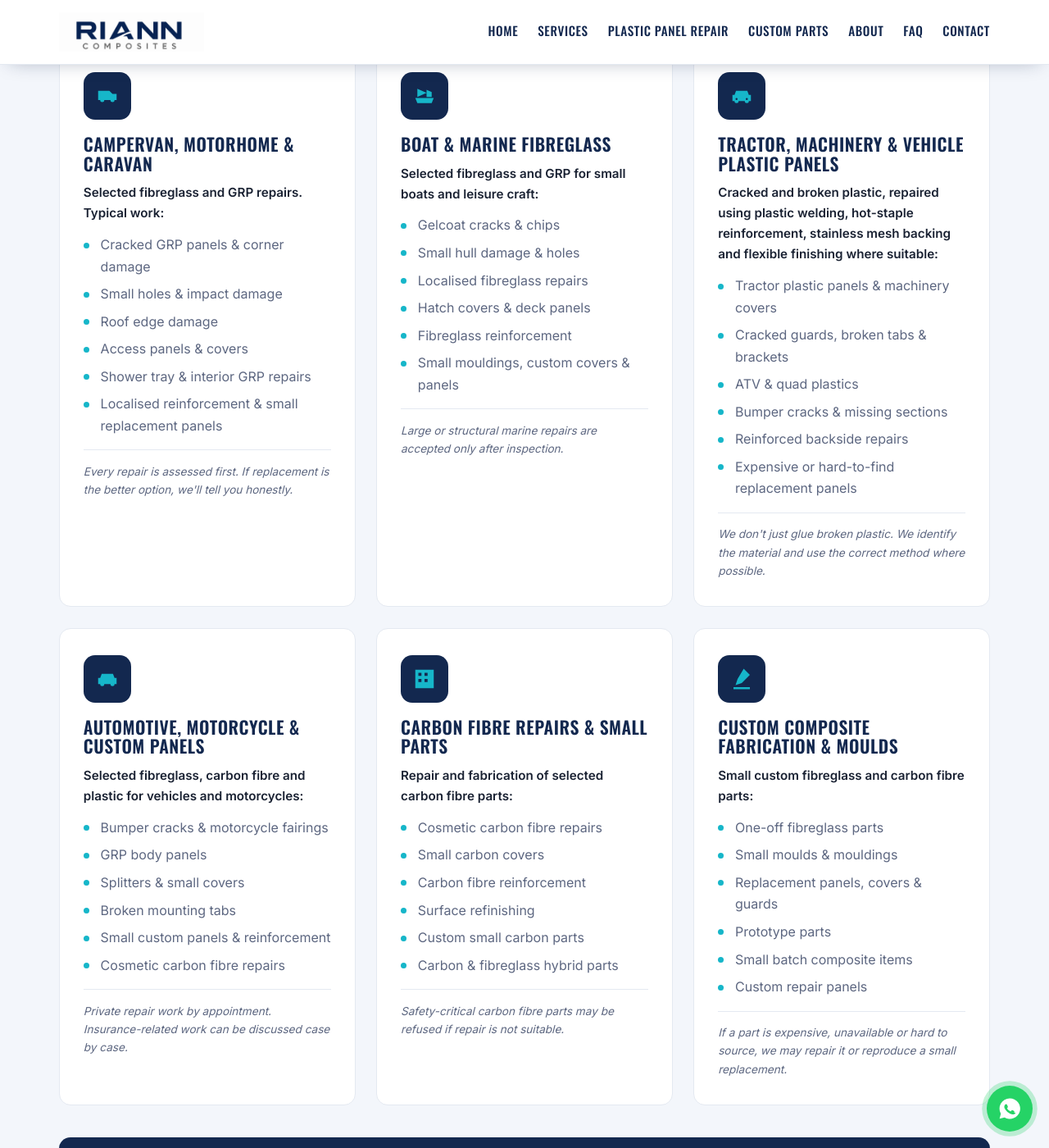
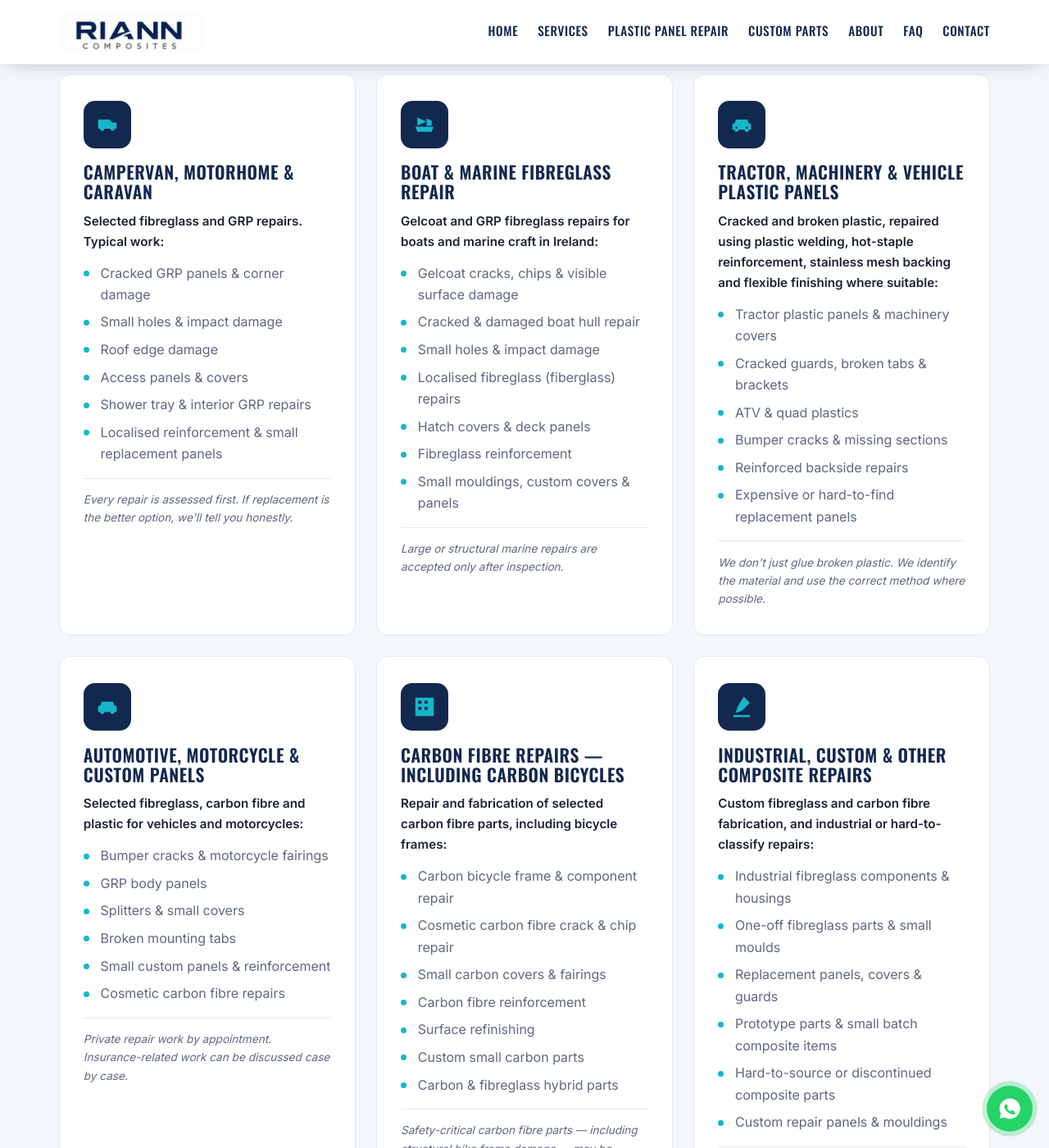
Before and after one commit to rgksugan/rianncomposites.ie, a Jekyll site: the page built from index.html, in a window 1280 px wide and 1400 px high, scrolled down 3481 px. Shown: the whole window at 82% size. Built offline with Jekyll 4.4.1, drawn with Linux system fonts in a browser that asks for light colours; some of the changed text lies outside the part shown.

Commit message:
Optimise copy and FAQ for target keywords and search queries
Meta description:
- Rewritten to include fibreglass/fiberglass (both spellings), gelcoat,
  carbon bicycle, campervan, motorhome, boat hull, Co. Clare, Ireland

Hero lead:
- Now lists: cracked fibreglass (GRP), gelcoat, carbon fibre, carbon
  bicycle frames, campervan/motorhome panels, boat hulls, tractor panels

Service cards:
- Marine: heading updated to 'Boat & Marine Fibreglass Repair'; intro
  leads with gelcoat; added 'cracked & damaged boat hull repair' and
  'fiberglass' US spelling variant
- Carbon: heading updated to include 'Carbon Bicycles'; added carbon
  bicycle frame & component repair to list; strengthened safety note
- Custom/Industrial: renamed to 'Industrial, Custom & Other Composite
  Repairs'; added industrial framing to intro and bullet points

FAQ section (13 questions, rewritten around real search queries):
- Who repairs fibreglass near me?
- Can cracked fibreglass be repaired?
- Can a cracked boat hull be repaired?
- Who repairs fibreglass boats in Ireland?
- How much does fibreglass boat repair cost?
- Can a cracked carbon bicycle frame be repaired?
- Who repairs carbon bike frames in Ireland?
- Who repairs campervan fibreglass in Ireland?
- Can a damaged motorhome panel be repaired?
- Do you repair tractor plastic panels?
- Can every damaged part be repaired?
- Do I need to bring the part to you?
- Do you paint after repair?

JSON-LD:
- FAQPage schema updated to match all 13 new questions
- LocalBusiness description updated with full keyword set
- Marine service description updated (gelcoat, boat hull repair)
- Carbon service description updated (carbon bicycle frames)

Co-Authored-By: Claude Sonnet 4.6 <noreply@anthropic.com>

```diff
--- a/index.html
+++ b/index.html
@@ -2,10 +2,10 @@
 layout: default
 title: null
 description: >-
-  Fibreglass, carbon fibre and plastic panel repair in Co. Clare, Ireland.
-  We repair campervans, boats, tractors, farm machinery, vehicles and custom
-  composite parts. Honest assessment, proper preparation, strong results.
-  We repair it — not replace it. Workshop visits by appointment only.
+  Fibreglass and fiberglass (GRP) repair in Ireland. Riann Composites repairs
+  cracked fibreglass panels, gelcoat damage, carbon fibre parts, carbon bicycle
+  frames, campervan and motorhome GRP, boat hulls, tractor plastic panels and
+  custom composite parts in Co. Clare. Honest assessment. Workshop by appointment.
 ---
 
 <!-- ============================== HERO ============================== -->
@@ -13,9 +13,9 @@ description: >-
   <div class="hero__bg" aria-hidden="true"></div>
   <div class="container hero__inner">
     <h1 class="hero__title">We Repair It.<br><span class="accent">Not Replace It.</span></h1>
-    <p class="hero__lead">Riann Composites repairs damaged fibreglass, carbon fibre and selected
-      plastic panels for campervans, boats, tractors, farm machinery, vehicles and custom
-      parts in Co. Clare.</p>
+    <p class="hero__lead">Riann Composites repairs cracked fibreglass (GRP), gelcoat damage,
+      carbon fibre parts, carbon bicycle frames, campervan and motorhome panels, boat hulls,
+      tractor plastic panels and custom composite parts in Co. Clare, Ireland.</p>
     <p class="hero__sub">Honest assessment, proper preparation and strong, clean results.</p>
 
     <div class="hero__actions">
@@ -159,12 +159,13 @@ description: >-
 
       <article class="service-card" id="service-marine">
         <span class="service-card__ico"><svg viewBox="0 0 24 24"><path d="M3 14h18l-2 5H5zM5 13V5l9 4-9 4zm9-7 5 2.2V13h-5z"/></svg></span>
-        <h3>Boat &amp; Marine Fibreglass</h3>
-        <p class="service-card__intro">Selected fibreglass and GRP for small boats and leisure craft:</p>
+        <h3>Boat &amp; Marine Fibreglass Repair</h3>
+        <p class="service-card__intro">Gelcoat and GRP fibreglass repairs for boats and marine craft in Ireland:</p>
         <ul>
-          <li>Gelcoat cracks &amp; chips</li>
-          <li>Small hull damage &amp; holes</li>
-          <li>Localised fibreglass repairs</li>
+          <li>Gelcoat cracks, chips &amp; visible surface damage</li>
+          <li>Cracked &amp; damaged boat hull repair</li>
+          <li>Small holes &amp; impact damage</li>
+          <li>Localised fibreglass (fiberglass) repairs</li>
           <li>Hatch covers &amp; deck panels</li>
           <li>Fibreglass reinforcement</li>
           <li>Small mouldings, custom covers &amp; panels</li>
@@ -204,30 +205,31 @@ description: >-
 
       <article class="service-card" id="service-carbon">
         <span class="service-card__ico"><svg viewBox="0 0 24 24"><path d="M3 3h18v18H3zm3 3v3h3V6zm6 0v3h3V6zM6 12v3h3v-3zm6 0v3h3v-3z"/></svg></span>
-        <h3>Carbon Fibre Repairs &amp; Small Parts</h3>
-        <p class="service-card__intro">Repair and fabrication of selected carbon fibre parts:</p>
+        <h3>Carbon Fibre Repairs — Including Carbon Bicycles</h3>
+        <p class="service-card__intro">Repair and fabrication of selected carbon fibre parts, including bicycle frames:</p>
         <ul>
-          <li>Cosmetic carbon fibre repairs</li>
-          <li>Small carbon covers</li>
+          <li>Carbon bicycle frame &amp; component repair</li>
+          <li>Cosmetic carbon fibre crack &amp; chip repair</li>
+          <li>Small carbon covers &amp; fairings</li>
           <li>Carbon fibre reinforcement</li>
           <li>Surface refinishing</li>
           <li>Custom small carbon parts</li>
           <li>Carbon &amp; fibreglass hybrid parts</li>
         </ul>
-        <p class="service-card__note">Safety-critical carbon fibre parts may be refused if repair is not suitable.</p>
+        <p class="service-card__note">Safety-critical carbon fibre parts — including structural bike frame damage — may be refused if repair is not suitable.</p>
       </article>
 
       <article class="service-card" id="service-custom">
         <span class="service-card__ico"><svg viewBox="0 0 24 24"><path d="M14 2l6 6-8 8-6 2 2-6zM4 20h16v2H4z"/></svg></span>
-        <h3>Custom Composite Fabrication &amp; Moulds</h3>
-        <p class="service-card__intro">Small custom fibreglass and carbon fibre parts:</p>
+        <h3>Industrial, Custom &amp; Other Composite Repairs</h3>
+        <p class="service-card__intro">Custom fibreglass and carbon fibre fabrication, and industrial or hard-to-classify repairs:</p>
         <ul>
-          <li>One-off fibreglass parts</li>
-          <li>Small moulds &amp; mouldings</li>
+          <li>Industrial fibreglass components &amp; housings</li>
+          <li>One-off fibreglass parts &amp; small moulds</li>
           <li>Replacement panels, covers &amp; guards</li>
-          <li>Prototype parts</li>
-          <li>Small batch composite items</li>
-          <li>Custom repair panels</li>
+          <li>Prototype parts &amp; small batch composite items</li>
+          <li>Hard-to-source or discontinued composite parts</li>
+          <li>Custom repair panels &amp; mouldings</li>
         </ul>
         <p class="service-card__note">If a part is expensive, unavailable or hard to source, we may repair it or reproduce a small replacement.</p>
       </article>
@@ -357,42 +359,72 @@ description: >-
     </div>
     <div class="faq__list">
       <details class="faq__item">
-        <summary>Can every damaged part be repaired?</summary>
-        <p>No. Some parts are better replaced. We inspect the damage and give honest advice before work starts.</p>
+        <summary>Who repairs fibreglass near me?</summary>
+        <p>Riann Composites is based in Ennis, Co. Clare and repairs fibreglass (GRP) parts for customers
+          across Ireland. Workshop visits are by appointment. Send us photos on WhatsApp for an initial
+          assessment before arranging a visit.</p>
+      </details>
+      <details class="faq__item">
+        <summary>Can cracked fibreglass be repaired?</summary>
+        <p>Yes, in most cases. Fibreglass and GRP cracks can be repaired using composite laminating, bonding
+          and surface finishing. The repair method depends on the size, location and depth of the crack,
+          and whether there is backside access. We assess every job individually and give honest advice
+          before starting work.</p>
+      </details>
+      <details class="faq__item">
+        <summary>Can a cracked boat hull be repaired?</summary>
+        <p>Yes. We repair selected fibreglass and GRP boat hull damage including gelcoat cracks, chips, small
+          holes and impact damage. Large or structural hull repairs require a workshop inspection before we
+          can accept the job. Send us photos for an honest first opinion.</p>
+      </details>
+      <details class="faq__item">
+        <summary>Who repairs fibreglass boats in Ireland?</summary>
+        <p>Riann Composites repairs fibreglass and GRP boats in Co. Clare. We repair gelcoat damage, cracks,
+          small hull damage, hatch covers and deck panels. Contact us with photos for a free repair opinion.</p>
+      </details>
+      <details class="faq__item">
+        <summary>How much does fibreglass boat repair cost?</summary>
+        <p>Cost depends on the size of the damage, the repair method required and access to the damaged area.
+          We give a clear quote before any work begins. Send us photos on WhatsApp for a free initial repair opinion.</p>
+      </details>
+      <details class="faq__item">
+        <summary>Can a cracked carbon bicycle frame be repaired?</summary>
+        <p>Selected carbon bicycle repairs are possible, including cosmetic cracking and surface damage.
+          Safety-critical structural frame damage may be refused where repair is not appropriate.
+          Send us photos for an honest assessment before arranging a workshop visit.</p>
+      </details>
+      <details class="faq__item">
+        <summary>Who repairs carbon bike frames in Ireland?</summary>
+        <p>Riann Composites repairs selected carbon fibre bicycle frames and components in Co. Clare, Ireland.
+          We assess each frame individually. Structural cracks that compromise safety may be declined if
+          repair is not the right option.</p>
+      </details>
+      <details class="faq__item">
+        <summary>Who repairs campervan fibreglass in Ireland?</summary>
+        <p>We repair selected GRP and fibreglass panels on campervans, motorhomes and caravans in Co. Clare,
+          including cracks, holes, corner damage, roof edge damage and access panels. Workshop visits by appointment.</p>
+      </details>
+      <details class="faq__item">
+        <summary>Can a damaged motorhome panel be repaired?</summary>
+        <p>Yes, in many cases. GRP and fibreglass panels on motorhomes and caravans can be repaired rather
+          than replaced. We inspect the damage and give honest advice on whether repair or replacement is
+          the better option.</p>
       </details>
       <details class="faq__item">
         <summary>Do you repair tractor plastic panels?</summary>
         <p>Yes, depending on the plastic type and damage. We repair selected tractor, machinery and vehicle
-          plastic panels using plastic welding, hot staples, reinforcement mesh and flexible finishing methods where suitable.</p>
+          plastic panels using plastic welding, hot staples, reinforcement mesh and flexible finishing
+          methods where suitable.</p>
       </details>
       <details class="faq__item">
-        <summary>Do you repair campervans and caravans?</summary>
-        <p>Yes. We repair selected GRP and fibreglass damage on campervans, motorhomes and caravans, including
-          cracks, holes, corner damage, roof edge damage and panels.</p>
-      </details>
-      <details class="faq__item">
-        <summary>Do you repair boats?</summary>
-        <p>Yes. We repair selected fibreglass and GRP marine parts. Large structural hull repairs require
-          inspection before acceptance.</p>
-      </details>
-      <details class="faq__item">
-        <summary>Do you make custom parts?</summary>
-        <p>Yes. We can make small custom fibreglass or carbon fibre parts, covers, guards, panels, mouldings and prototypes.</p>
-      </details>
-      <details class="faq__item">
-        <summary>Do you repair carbon fibre?</summary>
-        <p>Yes, selected carbon fibre parts can be repaired or refinished. Safety-critical parts may be refused
-          if repair is not suitable.</p>
-      </details>
-      <details class="faq__item">
-        <summary>Do you repair aircraft parts?</summary>
-        <p>No. Riann Composites does not provide aircraft repair services. Our services are for non-aviation
-          fibreglass, carbon fibre and plastic repair work.</p>
+        <summary>Can every damaged part be repaired?</summary>
+        <p>No. Some parts are better replaced. We inspect the damage and give honest advice before work
+          starts. If replacement is the safer or more practical option, we will tell you.</p>
       </details>
       <details class="faq__item">
         <summary>Do I need to bring the part to you?</summary>
-        <p>Most repairs are workshop-based and by appointment only. Mobile inspection or collection may be
-          discussed depending on the job and location.</p>
+        <p>Most repairs are workshop-based and by appointment only in Co. Clare. Mobile inspection or
+          collection may be discussed depending on the job and location.</p>
       </details>
       <details class="faq__item">
         <summary>Do you paint after repair?</summary>
@@ -409,7 +441,7 @@ description: >-
   "@context": "https://schema.org",
   "@type": "LocalBusiness",
   "name": "Riann Composites",
-  "description": "Fibreglass, carbon fibre and plastic panel repair in Co. Clare, Ireland. We repair campervans, boats, tractors, farm machinery, vehicles and custom composite parts. Workshop-based by appointment.",
+  "description": "Fibreglass and GRP repair in Ireland. Riann Composites repairs cracked fibreglass, gelcoat damage, carbon fibre parts, carbon bicycle frames, campervan and motorhome panels, boat hulls, tractor plastic panels and custom composite parts in Co. Clare. Workshop by appointment.",
   "url": "https://rianncomposites.ie",
   "telephone": "+353876955969",
   "email": "info@rianncomposites.ie",
@@ -451,7 +483,7 @@ description: >-
         "itemOffered": {
           "@type": "Service",
           "name": "Boat & Marine Fibreglass Repair",
-          "description": "Selected fibreglass and GRP repairs for small boats and leisure craft including gelcoat cracks, hull damage and fibreglass reinforcement."
+          "description": "Gelcoat and GRP fibreglass repairs for boats and marine craft in Ireland. Repairs include gelcoat cracks and chips, cracked boat hull repair, small holes, impact damage, hatch covers and fibreglass reinforcement."
         }
       },
       {
@@ -474,8 +506,8 @@ description: >-
         "@type": "Offer",
         "itemOffered": {
           "@type": "Service",
-          "name": "Carbon Fibre Repair & Small Parts",
-          "description": "Cosmetic carbon fibre repair and fabrication including small covers, carbon fibre reinforcement, surface refinishing and hybrid carbon/fibreglass parts."
+          "name": "Carbon Fibre Repair — Including Carbon Bicycle Frames",
+          "description": "Carbon fibre repair and fabrication in Co. Clare, Ireland. Repairs include carbon bicycle frame and component repair, cosmetic cracking, surface damage, small covers, reinforcement and hybrid carbon/fibreglass parts."
         }
       },
       {
@@ -503,10 +535,74 @@ description: >-
   "mainEntity": [
     {
       "@type": "Question",
-      "name": "Can every damaged part be repaired?",
+      "name": "Who repairs fibreglass near me?",
       "acceptedAnswer": {
         "@type": "Answer",
-        "text": "No. Some parts are better replaced. We inspect the damage and give honest advice before work starts."
+        "text": "Riann Composites is based in Ennis, Co. Clare and repairs fibreglass (GRP) parts for customers across Ireland. Workshop visits are by appointment. Send us photos on WhatsApp for an initial assessment before arranging a visit."
+      }
+    },
+    {
+      "@type": "Question",
+      "name": "Can cracked fibreglass be repaired?",
+      "acceptedAnswer": {
+        "@type": "Answer",
+        "text": "Yes, in most cases. Fibreglass and GRP cracks can be repaired using composite laminating, bonding and surface finishing. The repair method depends on the size, location and depth of the crack, and whether there is backside access. We assess every job individually and give honest advice before starting work."
+      }
+    },
+    {
+      "@type": "Question",
+      "name": "Can a cracked boat hull be repaired?",
+      "acceptedAnswer": {
+        "@type": "Answer",
+        "text": "Yes. We repair selected fibreglass and GRP boat hull damage including gelcoat cracks, chips, small holes and impact damage. Large or structural hull repairs require a workshop inspection before we can accept the job. Send us photos for an honest first opinion."
+      }
+    },
+    {
+      "@type": "Question",
+      "name": "Who repairs fibreglass boats in Ireland?",
+      "acceptedAnswer": {
+        "@type": "Answer",
+        "text": "Riann Composites repairs fibreglass and GRP boats in Co. Clare. We repair gelcoat damage, cracks, small hull damage, hatch covers and deck panels. Contact us with photos for a free repair opinion."
+      }
+    },
+    {
+      "@type": "Question",
+      "name": "How much does fibreglass boat repair cost?",
+      "acceptedAnswer": {
+        "@type": "Answer",
+        "text": "Cost depends on the size of the damage, the repair method required and access to the damaged area. We give a clear quote before any work begins. Send us photos on WhatsApp for a free initial repair opinion."
+      }
+    },
+    {
+      "@type": "Question",
+      "name": "Can a cracked carbon bicycle frame be repaired?",
+      "acceptedAnswer": {
+        "@type": "Answer",
+        "text": "Selected carbon bicycle repairs are possible, including cosmetic cracking and surface damage. Safety-critical structural frame damage may be refused where repair is not appropriate. Send us photos for an honest assessment before arranging a workshop visit."
+      }
+    },
+    {
+      "@type": "Question",
+      "name": "Who repairs carbon bike frames in Ireland?",
+      "acceptedAnswer": {
+        "@type": "Answer",
+        "text": "Riann Composites repairs selected carbon fibre bicycle frames and components in Co. Clare, Ireland. We assess each frame individually. Structural cracks that compromise safety may be declined if repair is not the right option."
+      }
+    },
+    {
+      "@type": "Question",
+      "name": "Who repairs campervan fibreglass in Ireland?",
+      "acceptedAnswer": {
+        "@type": "Answer",
+        "text": "We repair selected GRP and fibreglass panels on campervans, motorhomes and caravans in Co. Clare, including cracks, holes, corner damage, roof edge damage and access panels. Workshop visits by appointment."
+      }
+    },
+    {
+      "@type": "Question",
+      "name": "Can a damaged motorhome panel be repaired?",
+      "acceptedAnswer": {
+        "@type": "Answer",
+        "text": "Yes, in many cases. GRP and fibreglass panels on motorhomes and caravans can be repaired rather than replaced. We inspect the damage and give honest advice on whether repair or replacement is the better option."
       }
     },
     {
@@ -519,42 +615,10 @@ description: >-
     },
     {
       "@type": "Question",
-      "name": "Do you repair campervans and caravans?",
+      "name": "Can every damaged part be repaired?",
       "acceptedAnswer": {
         "@type": "Answer",
-        "text": "Yes. We repair selected GRP and fibreglass damage on campervans, motorhomes and caravans, including cracks, holes, corner damage, roof edge damage and panels."
-      }
-    },
-    {
-      "@type": "Question",
-      "name": "Do you repair boats?",
-      "acceptedAnswer": {
-        "@type": "Answer",
-        "text": "Yes. We repair selected fibreglass and GRP marine parts. Large structural hull repairs require inspection before acceptance."
-      }
-    },
-    {
-      "@type": "Question",
-      "name": "Do you make custom parts?",
-      "acceptedAnswer": {
-        "@type": "Answer",
-        "text": "Yes. We can make small custom fibreglass or carbon fibre parts, covers, guards, panels, mouldings and prototypes."
-      }
-    },
-    {
-      "@type": "Question",
-      "name": "Do you repair carbon fibre?",
-      "acceptedAnswer": {
-        "@type": "Answer",
-        "text": "Yes, selected carbon fibre parts can be repaired or refinished. Safety-critical parts may be refused if repair is not suitable."
-      }
-    },
-    {
-      "@type": "Question",
-      "name": "Do you repair aircraft parts?",
-      "acceptedAnswer": {
-        "@type": "Answer",
-        "text": "No. Riann Composites does not provide aircraft repair services. Our services are for non-aviation fibreglass, carbon fibre and plastic repair work."
+        "text": "No. Some parts are better replaced. We inspect the damage and give honest advice before work starts. If replacement is the safer or more practical option, we will tell you."
       }
     },
     {
@@ -562,7 +626,7 @@ description: >-
       "name": "Do I need to bring the part to you?",
       "acceptedAnswer": {
         "@type": "Answer",
-        "text": "Most repairs are workshop-based and by appointment only. Mobile inspection or collection may be discussed depending on the job and location."
+        "text": "Most repairs are workshop-based and by appointment only in Co. Clare. Mobile inspection or collection may be discussed depending on the job and location."
       }
     },
     {
```
